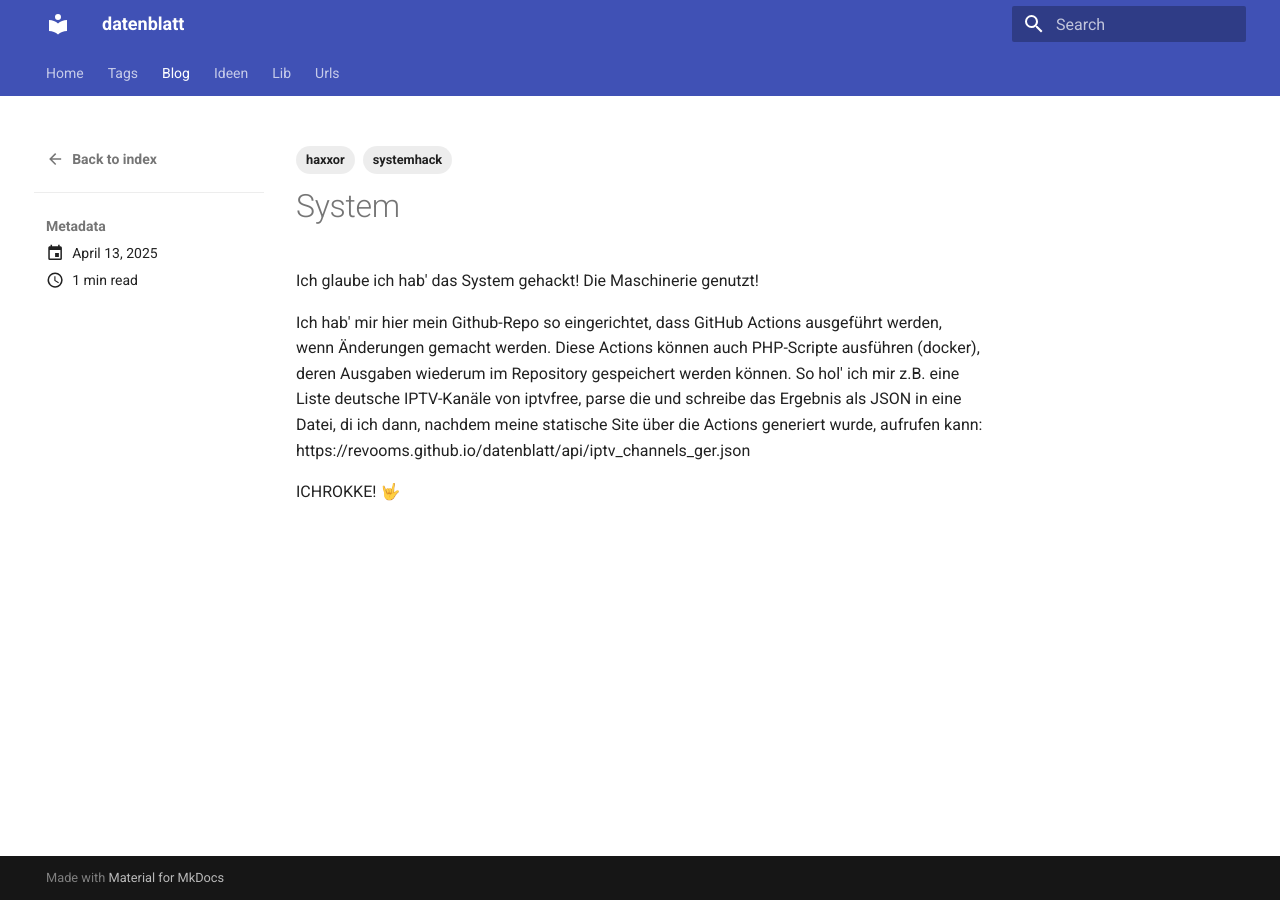
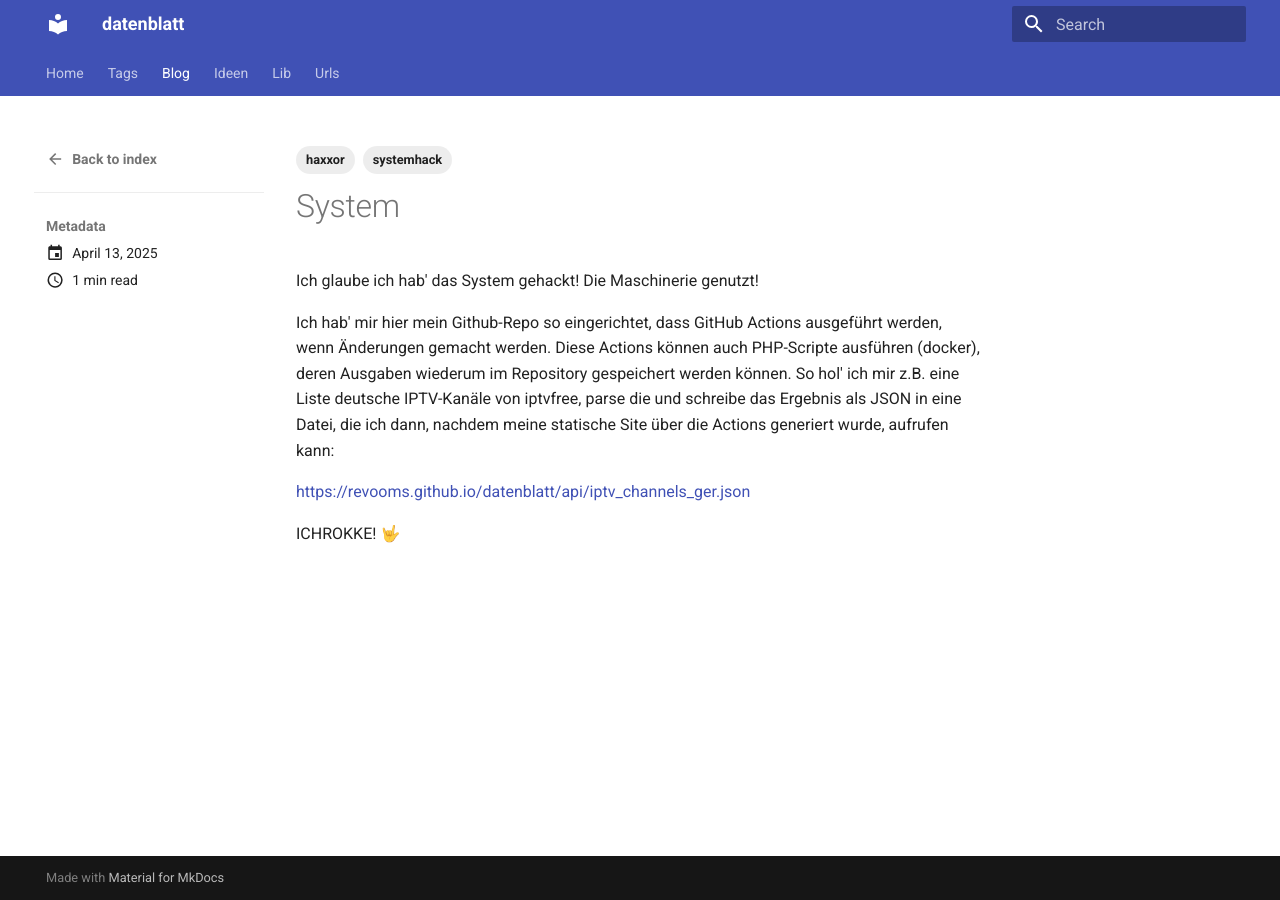
Before and after one commit to revooms/datenblatt, an MkDocs documentation site: the page built from data/blog/posts/system.md, in a window 1280 px wide. Built offline with MkDocs 1.6.1 and Material for MkDocs 9.7.7, drawn with Linux system fonts in a browser that asks for light colours.

Commit message:
Update system.md

```diff
--- a/data/blog/posts/system.md
+++ b/data/blog/posts/system.md
@@ -9,7 +9,8 @@
 
 Ich hab' mir hier mein Github-Repo so eingerichtet, dass GitHub Actions ausgeführt werden, wenn Änderungen gemacht werden.
 Diese Actions können auch PHP-Scripte ausführen (docker), deren Ausgaben wiederum im Repository gespeichert werden können.
-So hol' ich mir z.B. eine Liste deutsche IPTV-Kanäle von iptvfree, parse die und schreibe das Ergebnis als JSON in eine Datei, di
-ich dann, nachdem meine statische Site über die Actions generiert wurde, aufrufen kann: https://revooms.github.io/datenblatt/api/iptv_channels_ger.json
+So hol' ich mir z.B. eine Liste deutsche IPTV-Kanäle von iptvfree, parse die und schreibe das Ergebnis als JSON in eine Datei, die ich dann, nachdem meine statische Site über die Actions generiert wurde, aufrufen kann:
+
+[https://revooms.github.io/datenblatt/api/iptv_channels_ger.json](https://revooms.github.io/datenblatt/api/iptv_channels_ger.json)
 
 ICHROKKE! 🤟
```
